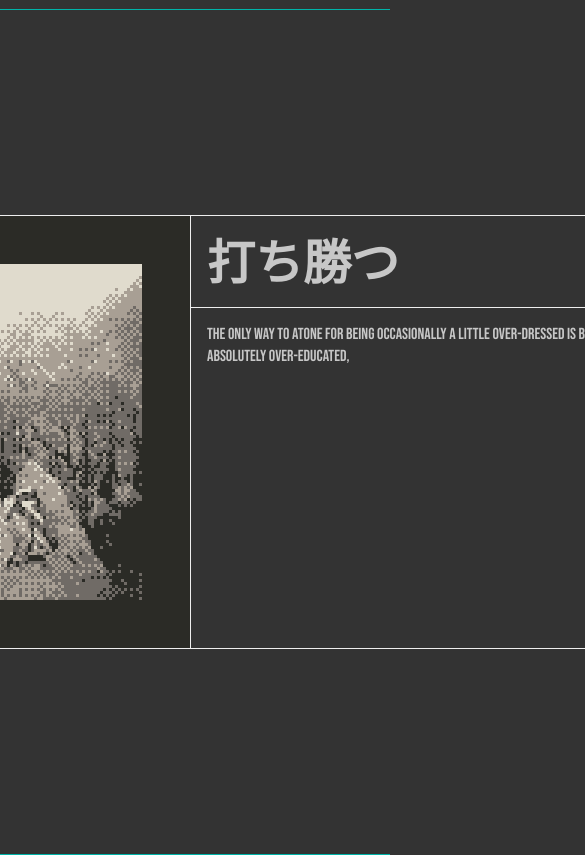
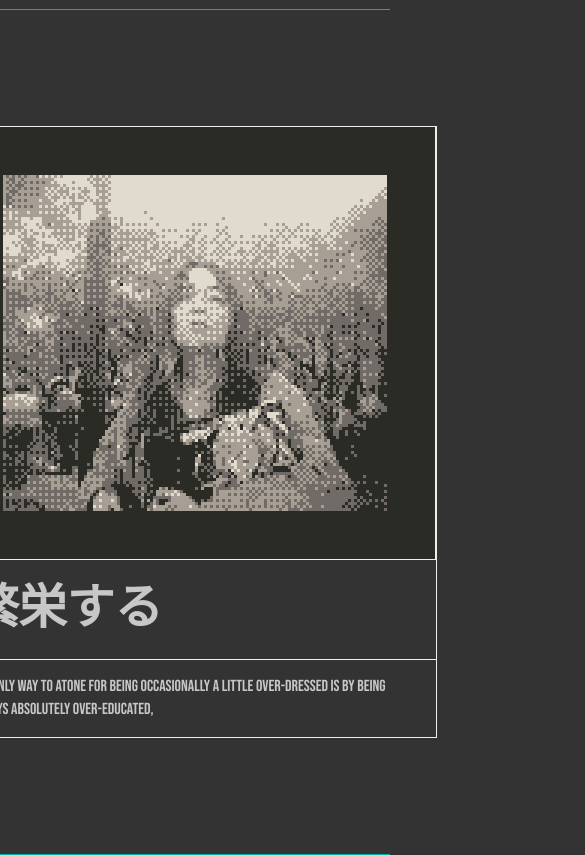
Before and after one commit to chrisRubiano/gbc-site, a website built with webpack: page index.html in a window 390 px wide. Shown: the part 1680-2535 px from the top of the page, 585 px wide, since content can reach past the window. Built offline with nearby package versions, Linux system fonts and the light colour scheme.

Commit message:
Add responsiveness

```diff
--- a/css/style.css
+++ b/css/style.css
@@ -132,7 +132,7 @@ textarea {
 
    .photo-card .text {
     display: grid;
-    grid-template-rows: 92px minmax(0, 1fr);
+    grid-template-rows: auto 1fr;
    }
 
    .photo-card .text h2, .photo-card .text p {
@@ -230,8 +230,43 @@ textarea {
    Modify as content requires.
    ========================================================================== */
 
-@media only screen and (min-width: 35em) {
+@media only screen and (max-width: 1200px) {
   /* Style adjustments for viewports that meet the condition */
+  /* .photo-card {
+    width: 481px;
+    height: 970px;
+  } */
+
+  .photo-card {
+    height: auto;
+    width: 481px;
+    display: grid;
+    grid-template-columns: 1fr;
+    grid-template-rows: auto 1fr;
+    border: 1px solid #eee;
+  }
+
+  .img-container {
+    grid-row-end: 1;
+    border-bottom: 1px solid #eee;
+    border-left: none;
+  }
+
+  .photo-card .text {
+    display: grid;
+    grid-template-rows: auto 1fr;
+  }
+
+  .photo-card .text h2, .photo-card .text p {
+    padding: 16px;
+    margin: 0;
+  }
+
+  .photo-card .text h2 {
+    font-size: 3rem;
+    border-bottom: 1px solid #eee;
+  }
+
 }
 
 @media print,
--- a/index.html
+++ b/index.html
@@ -51,7 +51,7 @@
         <img src="img/gbphoto2.png" alt="">
       </div>
       <div class="text">
-        <h2>打ち勝つ</h2>
+        <h2>繁栄する</h2>
         <p>The only way to atone for being occasionally
           a little over-dressed is by being always absolutely
           over-educated,</p>
```
